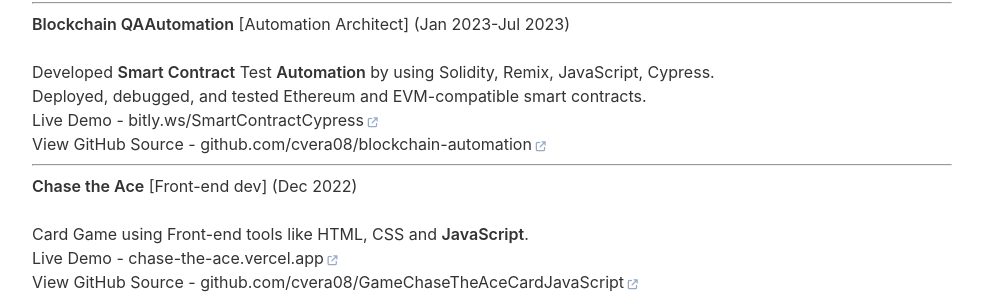
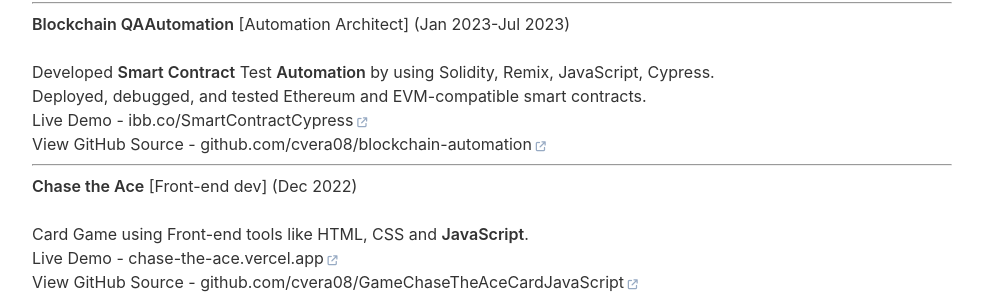
Before and after one commit to cvera08/full-resume, a Jekyll site: the page built from index.html, in a window 1280 px wide and 900 px high, scrolled down 3280 px. Shown: the part 150-450 px from the top of the window, without its empty margins (148-1131 px from the left). Built offline with Jekyll 4.4.1, drawn with Linux system fonts in a browser that asks for light colours.

Commit message:
fix: text blockchain automation

```diff
--- a/_data/data.yml
+++ b/_data/data.yml
@@ -224,7 +224,7 @@ project:
     <br>
     Developed **Smart Contract** Test **Automation** by using Solidity, Remix, JavaScript, Cypress.
     Deployed, debugged, and tested Ethereum and EVM-compatible smart contracts.
-    Live Demo - [bitly.ws/SmartContractCypress](https://i.ibb.co/zmsLx2K/demo-blockchain-automation.png)
+    Live Demo - [ibb.co/SmartContractCypress](https://i.ibb.co/zmsLx2K/demo-blockchain-automation.png)
     View GitHub Source - [github.com/cvera08/blockchain-automation](https://github.com/cvera08/blockchain-automation)
 
     ___
```
